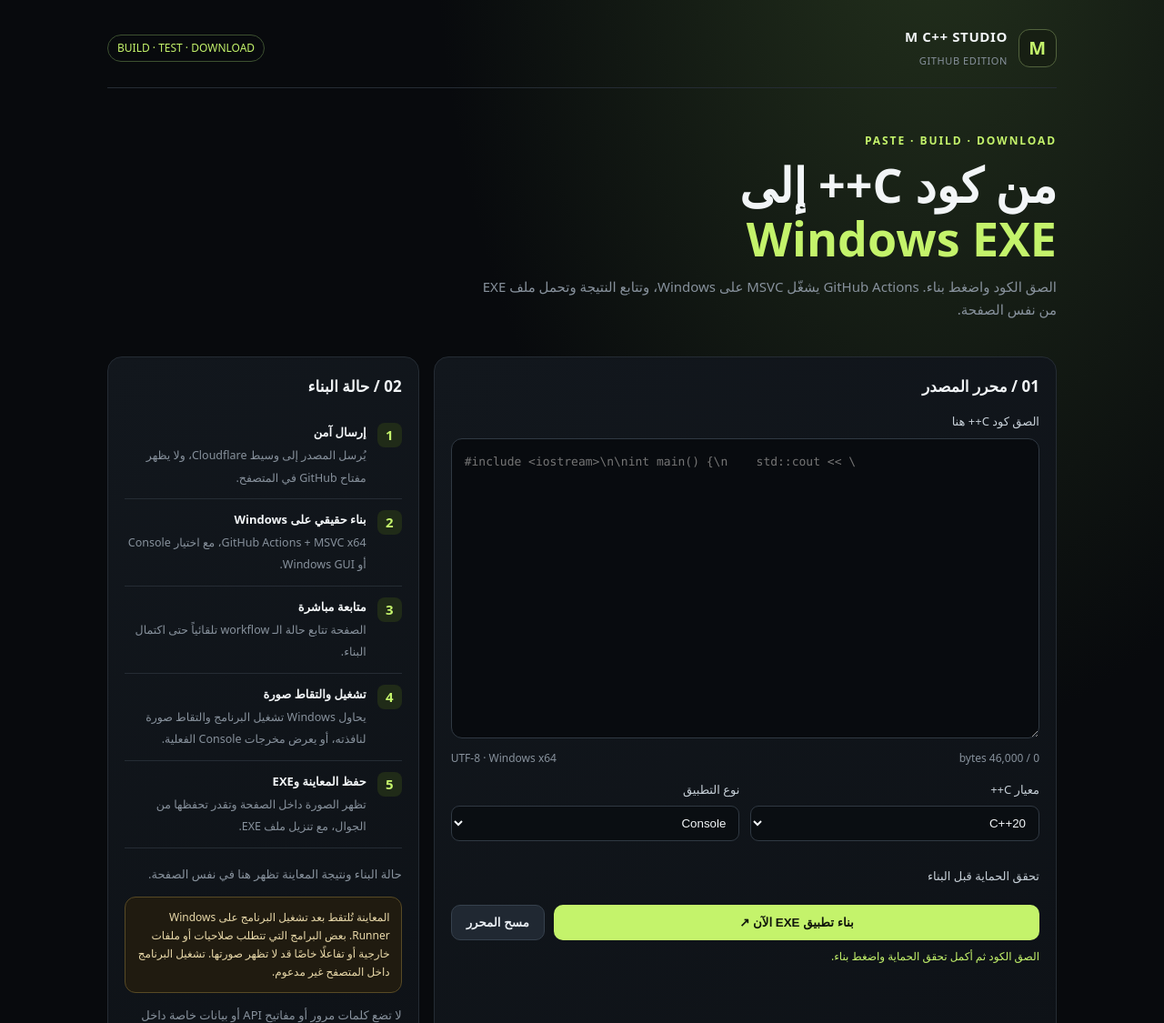
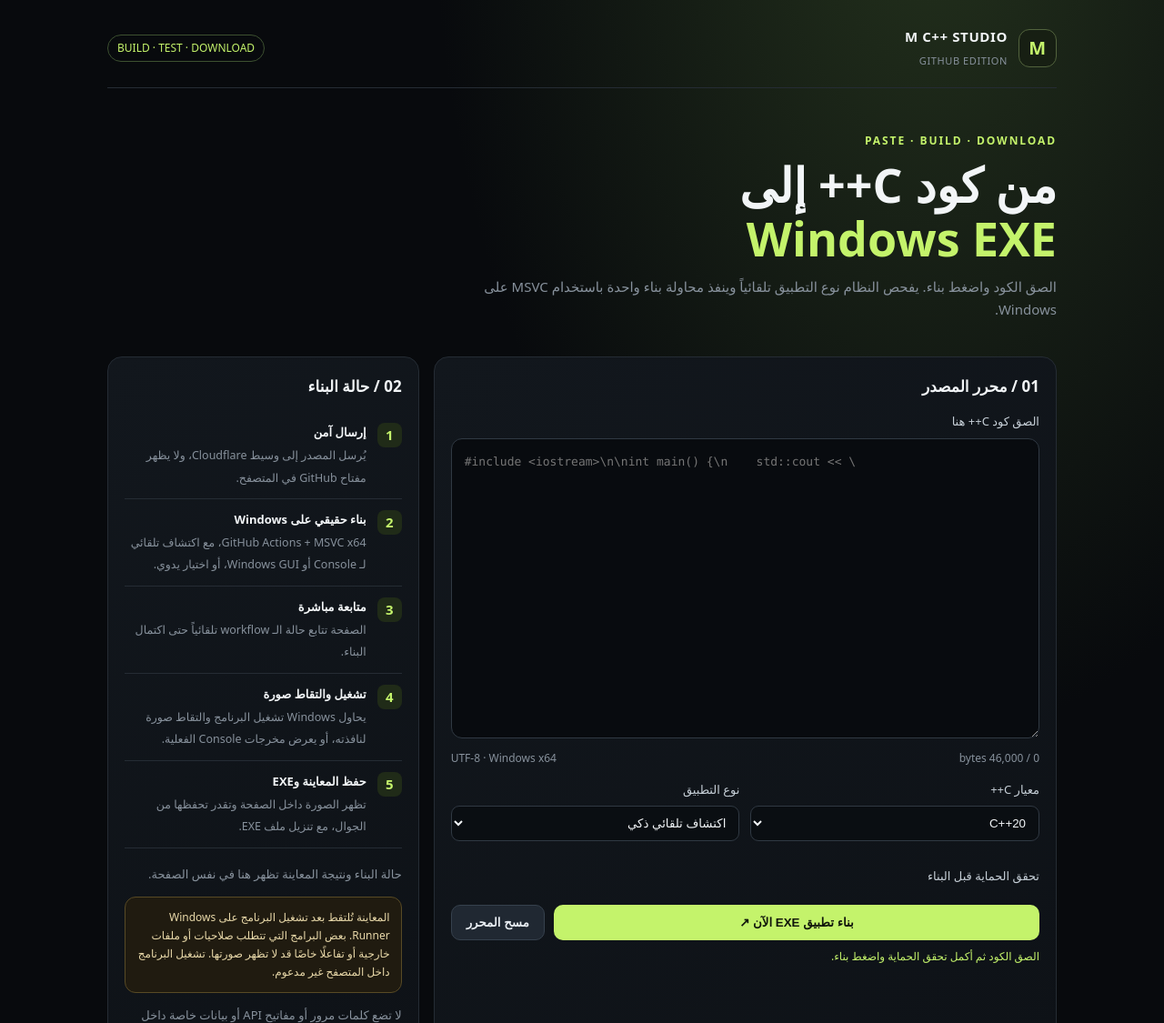
Before and after one commit to moha700m/Pythonst3, a plain HTML site: page cpp-studio/index.html in a window 1280 px wide. Shown: the top 1125 px of the page at 91% size. Drawn offline with nearby package versions, Linux system fonts and the light colour scheme.

Commit message:
Add automatic C++ subsystem detection and single build flow

```diff
--- a/cpp-studio/index.html
+++ b/cpp-studio/index.html
@@ -13,14 +13,14 @@ main{max-width:1080px;margin:auto;padding:28px 18px 60px}.top{display:flex;align
 </style></head>
 <body><main>
 <header class="top"><div class="brand"><div class="logo">M</div><div>M C++ STUDIO<br><small style="color:var(--muted);font-size:11px;font-weight:500">GITHUB EDITION</small></div></div><span class="pill">BUILD · TEST · DOWNLOAD</span></header>
-<section class="hero"><div class="eyebrow">PASTE · BUILD · DOWNLOAD</div><h1>من كود C++ إلى<br><span style="color:var(--lime)">Windows EXE</span></h1><p>الصق الكود واضغط بناء. GitHub Actions يشغّل MSVC على Windows، وتتابع النتيجة وتحمل ملف EXE من نفس الصفحة.</p></section>
+<section class="hero"><div class="eyebrow">PASTE · BUILD · DOWNLOAD</div><h1>من كود C++ إلى<br><span style="color:var(--lime)">Windows EXE</span></h1><p>الصق الكود واضغط بناء. يفحص النظام نوع التطبيق تلقائياً وينفذ محاولة بناء واحدة باستخدام MSVC على Windows.</p></section>
 <div class="layout">
 <section class="panel"><h2>01 / محرر المصدر</h2><div class="field"><label for="source">الصق كود C++ هنا</label><textarea id="source" spellcheck="false" autocapitalize="off" autocomplete="off" placeholder="#include <iostream>\n\nint main() {\n    std::cout << \"Hello, Windows!\";\n    return 0;\n}"></textarea><div class="meta"><span id="bytes">0 / 46,000 bytes</span><span>UTF-8 · Windows x64</span></div></div>
-<div class="row"><div class="field"><label for="standard">معيار C++</label><select id="standard"><option value="c++20">C++20</option><option value="c++23">C++23</option><option value="c++17">C++17</option><option value="c++14">C++14</option></select></div><div class="field"><label for="subsystem">نوع التطبيق</label><select id="subsystem"><option value="CONSOLE">Console</option><option value="WINDOWS">Windows GUI</option></select></div></div>
+<div class="row"><div class="field"><label for="standard">معيار C++</label><select id="standard"><option value="c++20">C++20</option><option value="c++23">C++23</option><option value="c++17">C++17</option><option value="c++14">C++14</option></select></div><div class="field"><label for="subsystem">نوع التطبيق</label><select id="subsystem"><option value="AUTO" selected>اكتشاف تلقائي ذكي</option><option value="CONSOLE">Console</option><option value="WINDOWS">Windows GUI</option></select></div></div>
 <div class="field" style="margin-top:14px"><label>تحقق الحماية قبل البناء</label><div class="cf-turnstile" data-sitekey="0x4AAAAAAGB2KH2DRpNPG2zX" data-theme="dark" data-callback="onTurnstileSuccess" data-expired-callback="onTurnstileExpired"></div></div><div class="actions"><button class="primary" id="build" style="flex:1">بناء تطبيق EXE الآن ↗</button><button class="secondary" id="clear">مسح المحرر</button></div><div class="status" id="status" role="status" aria-live="polite">الصق الكود ثم أكمل تحقق الحماية واضغط بناء.</div><div id="result" style="margin-top:12px"></div></section>
 <aside class="panel"><h2>02 / حالة البناء</h2>
 <div class="step"><span class="num">1</span><div><b>إرسال آمن</b><small>يُرسل المصدر إلى وسيط Cloudflare، ولا يظهر مفتاح GitHub في المتصفح.</small></div></div>
-<div class="step"><span class="num">2</span><div><b>بناء حقيقي على Windows</b><small>GitHub Actions + MSVC x64، مع اختيار Console أو Windows GUI.</small></div></div>
+<div class="step"><span class="num">2</span><div><b>بناء حقيقي على Windows</b><small>GitHub Actions + MSVC x64، مع اكتشاف تلقائي لـ Console أو Windows GUI، أو اختيار يدوي.</small></div></div>
 <div class="step"><span class="num">3</span><div><b>متابعة مباشرة</b><small>الصفحة تتابع حالة الـ workflow تلقائياً حتى اكتمال البناء.</small></div></div>
 <div class="step"><span class="num">4</span><div><b>تشغيل والتقاط صورة</b><small>يحاول Windows تشغيل البرنامج والتقاط صورة لنافذته، أو يعرض مخرجات Console الفعلية.</small></div></div><div class="step"><span class="num">5</span><div><b>حفظ المعاينة وEXE</b><small>تظهر الصورة داخل الصفحة وتقدر تحفظها من الجوال، مع تنزيل ملف EXE.</small></div></div>
 <div class="hint" style="margin-top:18px">حالة البناء ونتيجة المعاينة تظهر هنا في نفس الصفحة.</div>
@@ -94,7 +94,7 @@ async function poll(id){
   status.textContent="البناء أخذ وقت أطول من المعتاد. طلبك أُرسل؛ حدّث الصفحة لاحقاً وتحقق من النتيجة.";
  }finally{polling=false}
 }
-document.getElementById("build").addEventListener("click",async()=>{const raw=getBytes();if(!source.value.trim()){status.textContent="الصق كود C++ أولاً.";return}if(raw.length>46000){status.textContent="حجم الكود يتجاوز 46,000 بايت.";return}if(!turnstileToken){status.textContent="أكمل تحقق الحماية أولاً.";return}const button=document.getElementById("build");button.disabled=true;button.textContent="جارٍ إرسال طلب البناء…";status.textContent="جاري إرسال الكود إلى خدمة البناء…";result.innerHTML="";try{const response=await fetch(API+"/build",{method:"POST",headers:{"Content-Type":"application/json"},body:JSON.stringify({source:source.value,standard:document.getElementById("standard").value,subsystem:document.getElementById("subsystem").value,turnstileToken})});const data=await response.json();if(!response.ok)throw new Error(data.error||"تعذر إرسال البناء");turnstileToken="";if(window.turnstile)window.turnstile.reset();await poll(data.request_id)}catch(e){status.textContent="ما تم إرسال الطلب: "+e.message;turnstileToken="";if(window.turnstile)window.turnstile.reset()}finally{button.disabled=false;button.textContent="بناء تطبيق EXE الآن ↗"}});
+document.getElementById("build").addEventListener("click",async()=>{const raw=getBytes();if(!source.value.trim()){status.textContent="الصق كود C++ أولاً.";return}if(raw.length>46000){status.textContent="حجم الكود يتجاوز 46,000 بايت.";return}if(!turnstileToken){status.textContent="أكمل تحقق الحماية أولاً.";return}const button=document.getElementById("build");button.disabled=true;button.textContent="جارٍ إرسال طلب البناء…";status.textContent="جاري إرسال الكود إلى خدمة البناء…";result.innerHTML="";try{const chosen=document.getElementById("subsystem").value;const detected=/\b(wWinMain|WinMain)\s*\(/.test(source.value)?"WINDOWS":"CONSOLE";const subsystem=chosen==="AUTO"?detected:chosen;status.textContent="تم فحص الكود. النوع المكتشف: "+(subsystem==="WINDOWS"?"Windows GUI":"Console")+" — جاري إرسال بناء واحد.";const response=await fetch(API+"/build",{method:"POST",headers:{"Content-Type":"application/json"},body:JSON.stringify({source:source.value,standard:document.getElementById("standard").value,subsystem,turnstileToken})});const data=await response.json();if(!response.ok)throw new Error(data.error||"تعذر إرسال البناء");turnstileToken="";if(window.turnstile)window.turnstile.reset();await poll(data.request_id)}catch(e){status.textContent="ما تم إرسال الطلب: "+e.message;turnstileToken="";if(window.turnstile)window.turnstile.reset()}finally{button.disabled=false;button.textContent="بناء تطبيق EXE الآن ↗"}});
 document.getElementById("clear").addEventListener("click",()=>{source.value="";result.innerHTML="";status.textContent="تم مسح المحرر.";update()});
 update();
 </script></body></html>
```
